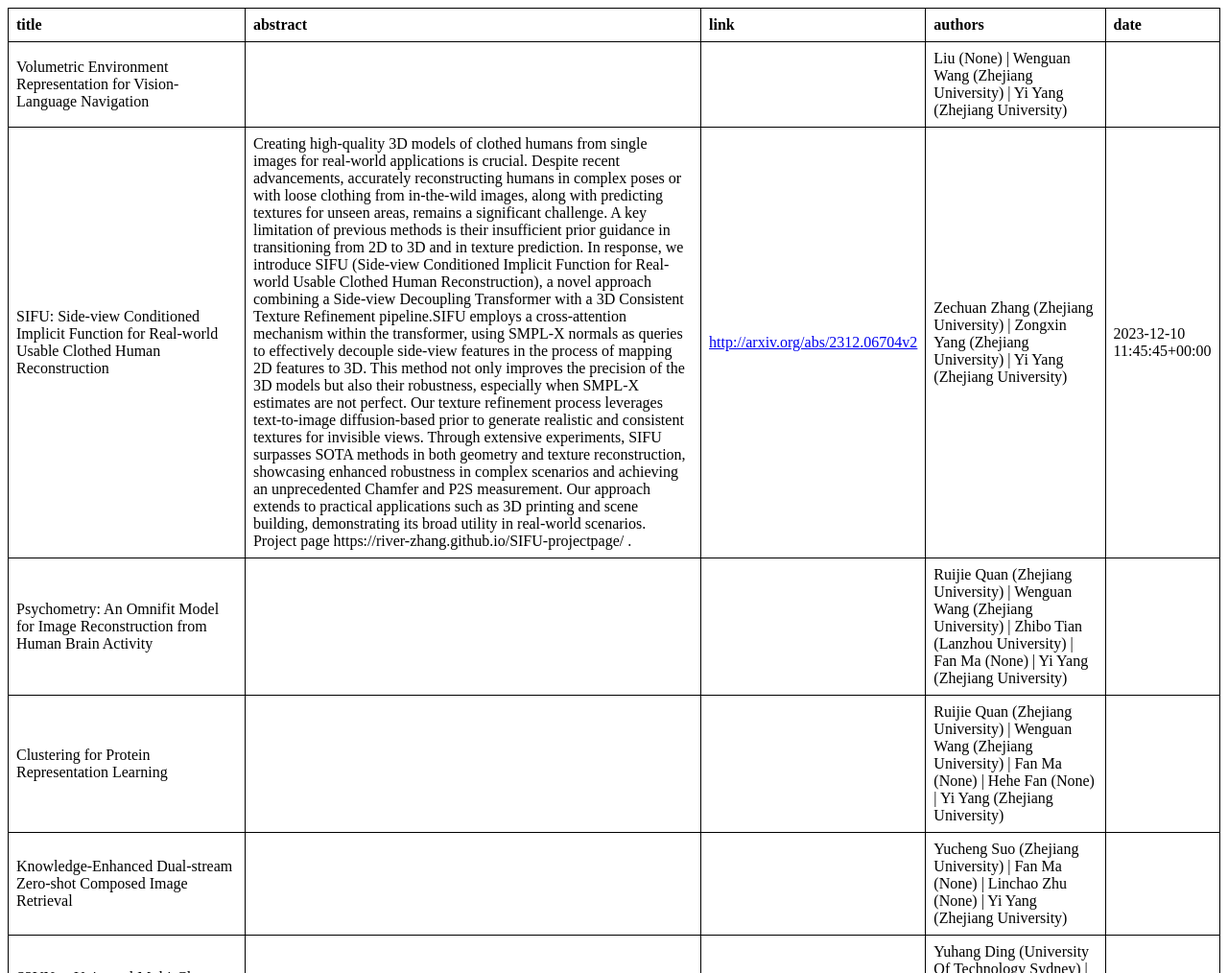
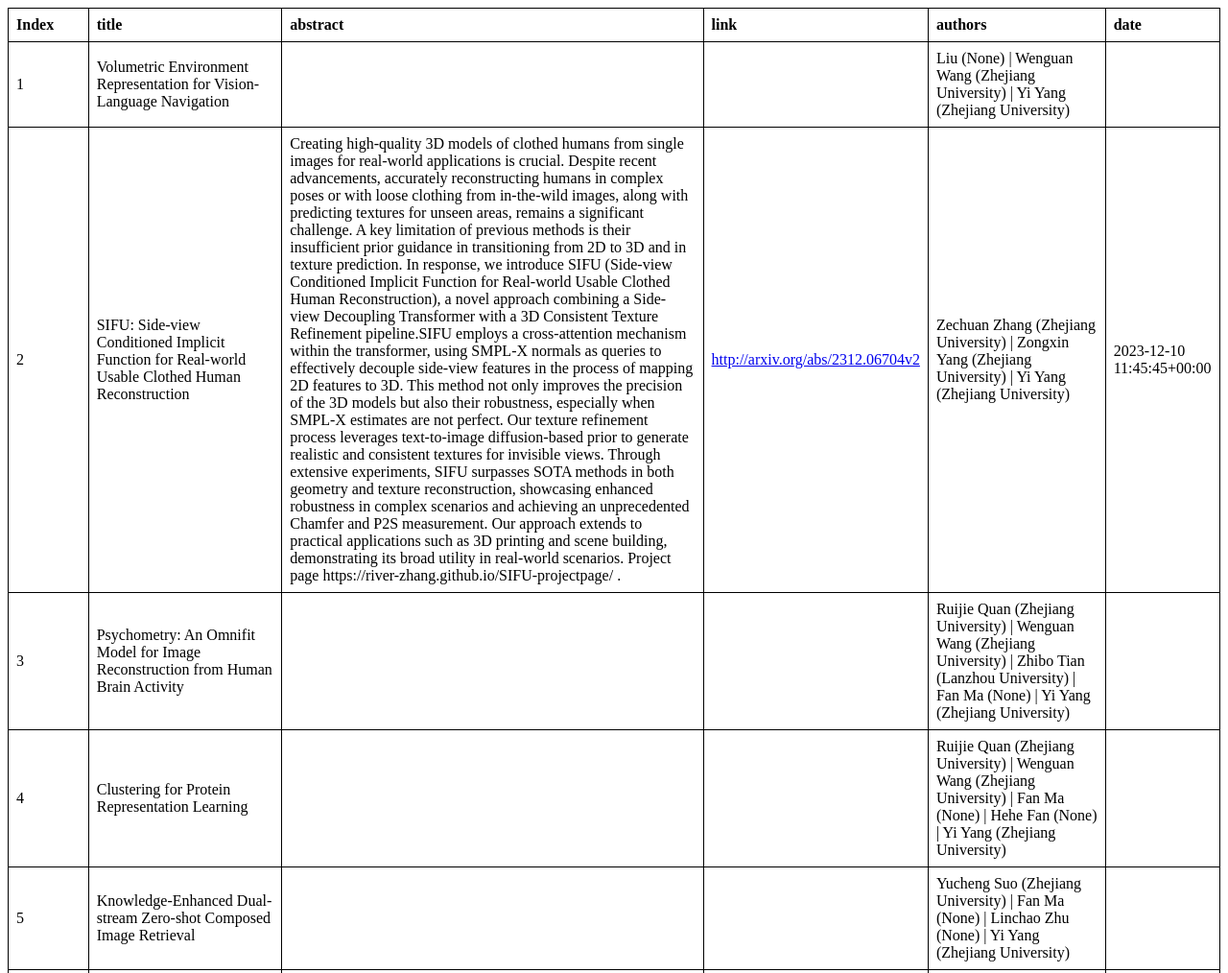
Before and after one commit to Robot-Eyes/CVPR2024_on_arXiv, a plain HTML site: page index.html in a window 1280 px wide. Shown: the top 1014 px of the page at 96% size. Drawn offline with nearby package versions, Linux system fonts and the light colour scheme.

Commit message:
Update index.html

```diff
--- a/index.html
+++ b/index.html
@@ -37,6 +37,11 @@
                 // Generate table headers
                 var thead = document.createElement('thead');
                 var headerRow = document.createElement('tr');
+                // Add an index header at the start
+                var indexHeader = document.createElement('th');
+                indexHeader.textContent = 'Index';
+                headerRow.appendChild(indexHeader);
+                // Add the rest of the headers
                 Object.keys(data[0]).forEach(function(key) {
                     var th = document.createElement('th');
                     th.textContent = key;
@@ -48,10 +53,14 @@
                 var tbody = document.createElement('tbody');
                 data.forEach(function(row, rowIndex) {
                     var tr = document.createElement('tr');
+                    // Add an index cell at the start of each row
+                    var indexCell = document.createElement('td');
+                    indexCell.textContent = rowIndex + 1; // +1 to start index from 1 instead of 0
+                    tr.appendChild(indexCell);
+                    // Process each cell in the row
                     Object.values(row).forEach(function(value, colIndex) {
                         var td = document.createElement('td');
-                        // Check if this is the third column
-                        if (colIndex === 2) { // Remember, index is 0-based
+                        if (colIndex === 2) { // If this is the column for links
                             var a = document.createElement('a');
                             a.setAttribute('href', value);
                             a.textContent = value;
```
